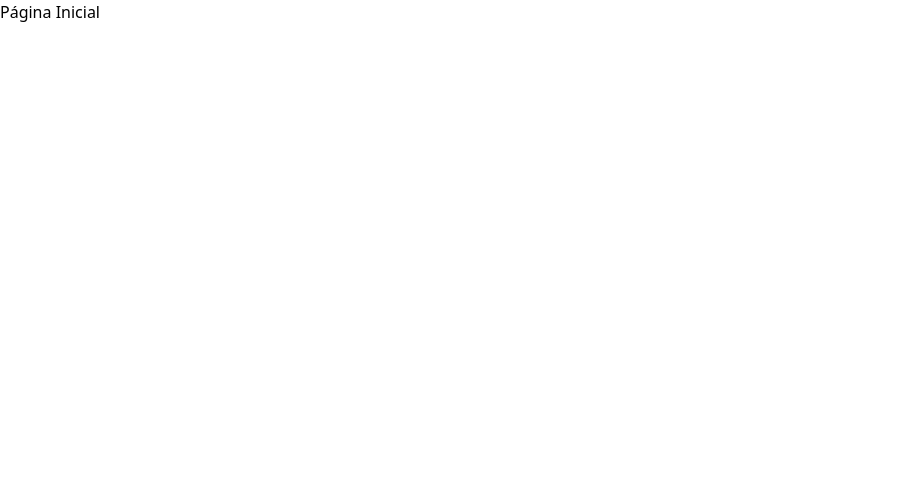
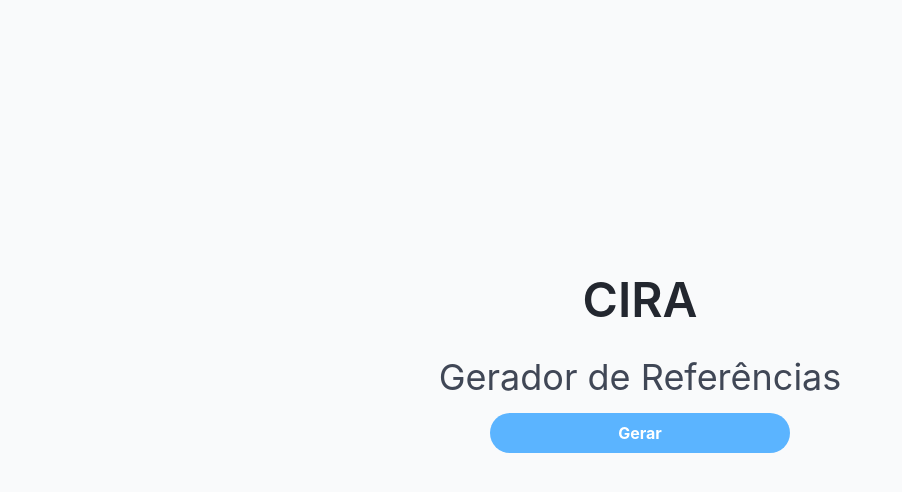
Before and after one commit to JoaoEnrique/gerador-referencias, a React (Create React App) app: page / in a window 1280 px wide. Shown: the top 492 px of the page, without its empty margins (0-902 px from the left). Built offline with nearby package versions, Linux system fonts and the light colour scheme.

Commit message:
feat: home

```diff
--- a/src/index.css
+++ b/src/index.css
@@ -1,3 +1,10 @@
 @tailwind base;
 @tailwind components;
 @tailwind utilities;
+
+
+:root{
+    --background-gray: #F9FAFB;
+    --primary-blue: #5bb4ff;
+    --text-color: rgb(35 39 47);
+}
--- a/src/pages/Home.tsx
+++ b/src/pages/Home.tsx
@@ -1,3 +1,11 @@
+import "./style.css"
+
 export default function Home() {
-    return <h1>Página Inicial</h1>
+    return (
+        <div className="flex flex-col justify-center items-center landing-container">
+            <h1 className="text-5xl">CIRA</h1>
+            <h3 className="text-4xl text-secondary">Gerador de Referências</h3>
+            <button className="user-select-none text-white font-bold py-2 px-4 rounded-full">Gerar</button>
+        </div>
+    );
 }
--- /dev/null
+++ b/src/pages/style.css
@@ -0,0 +1,46 @@
+*{
+    color: var(--text-color);
+    font-family: Optimistic Display, -apple-system, ui-sans-serif, system-ui, sans-serif, Apple Color Emoji, Segoe UI Emoji, Segoe UI Symbol, Noto Color Emoj!important;
+}
+
+button{
+    background-color: var(--primary-blue);
+    width: 300px;
+    margin-top: 50px;
+}
+
+.user-select-none {
+    -webkit-touch-callout: none;  /* iPhone OS, Safari */
+    -webkit-user-select: none;    /* Chrome, Safari 3 */
+    -khtml-user-select: none;     /* Safari 2 */
+    -moz-user-select: none;       /* Firefox */
+    -ms-user-select: none;        /* IE10+ */
+    user-select: none;            /* Possível implementação no futuro */
+}
+
+.landing-container{
+    height: 90dvh;
+    background-color: var(--background-gray);
+
+    h1{
+        font-weight: 600;
+        line-height: 1.375;
+    }
+
+    h3{
+        font-weight: 400;
+        line-height: 1.375;
+        margin-top: 20px;
+        font-family: Optimistic Display, -apple-system, ui-sans-serif, system-ui, sans-serif, Apple Color Emoji, Segoe UI Emoji, Segoe UI Symbol, Noto Color Emoji;
+    }
+
+    button{
+        background-color: var(--primary-blue);
+        width: 300px;
+        margin-top: 10px;
+    }
+}
+
+.text-secondary{
+    color: rgb(64 71 86)
+}
```
